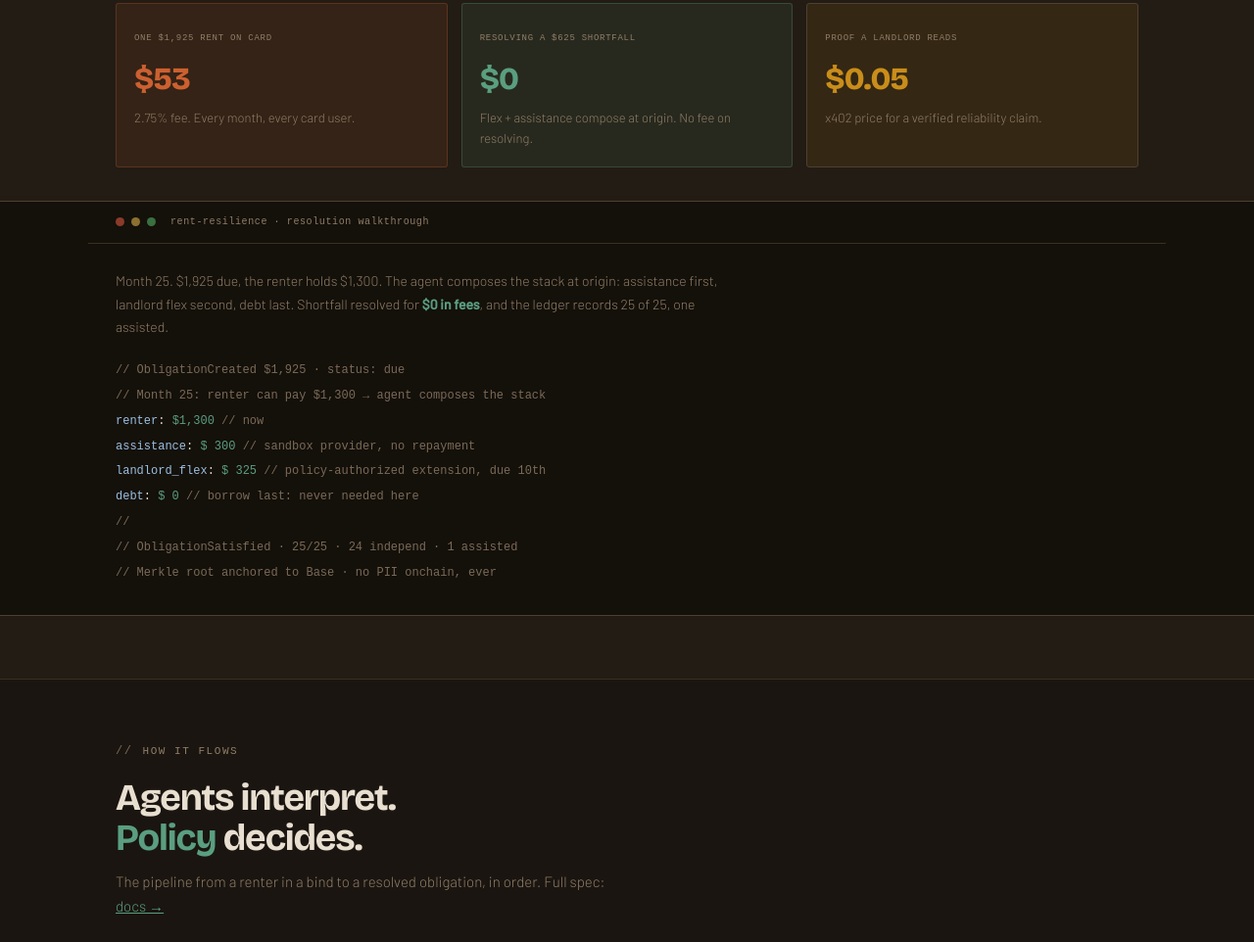
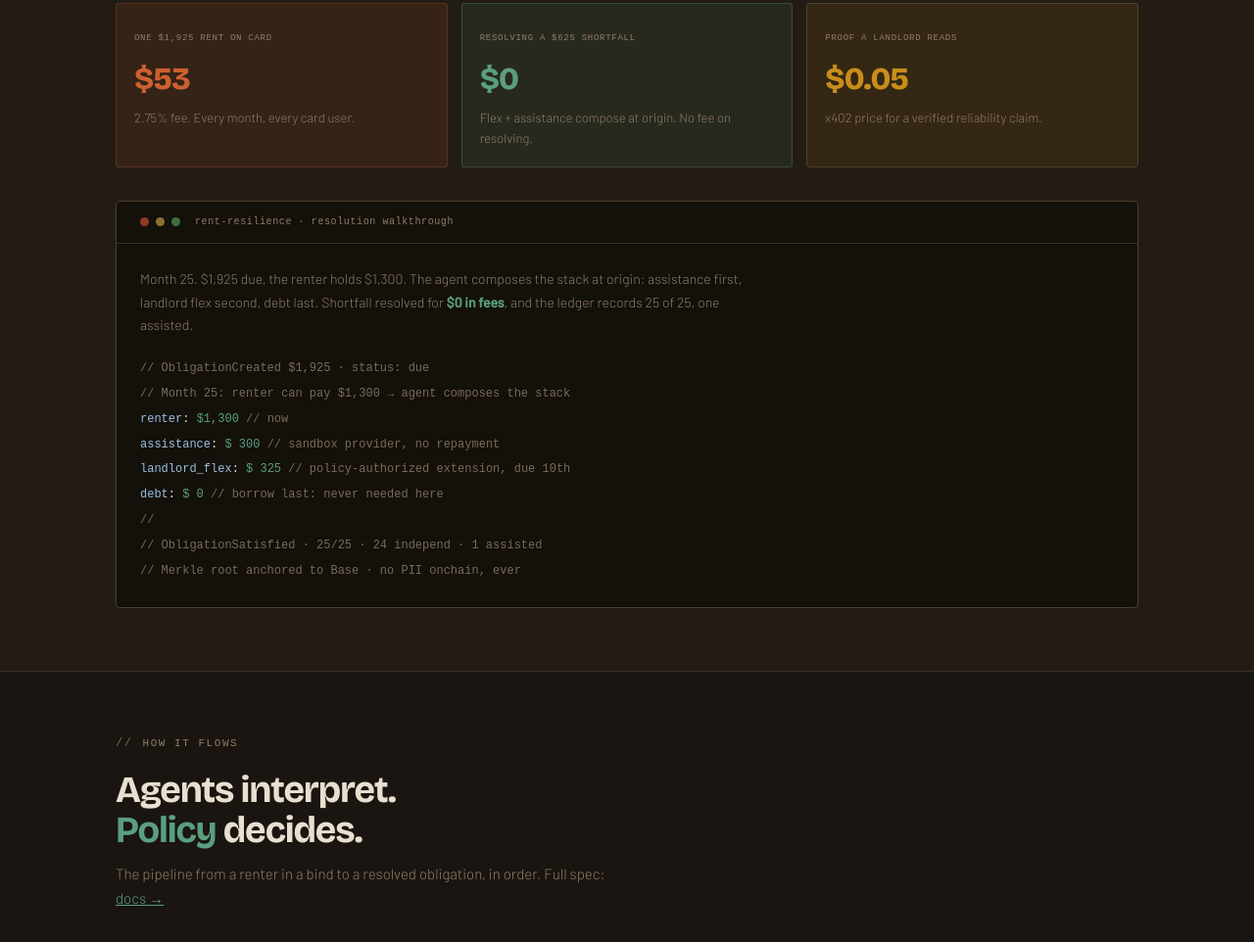
Before and after one commit to kylebrodeur/rent-resilience, a website: page site/public/index.html in a window 1280 px wide. Shown: the part 2334-3296 px from the top of the page at 98% size. Drawn offline with nearby package versions, Linux system fonts and the light colour scheme; a web font is replaced by a local one.

Commit message:
Resolution terminal: container-width bordered card instead of viewport bleed

```diff
--- a/site/public/index.html
+++ b/site/public/index.html
@@ -176,13 +176,13 @@ nav{position:fixed;top:0;left:0;right:0;z-index:200;background:rgba(26,21,16,.93
 .ci2{font-family:'Martian Mono',monospace;font-size:11px;color:var(--go);background:var(--gd);padding:1px 5px;border-radius:2px}
 
 /* Share */
-/* full-width resolution terminal */
-.rterm{position:relative;width:100vw;left:50%;margin-left:-50vw;margin-top:34px;background:#14100a;border-top:1px solid var(--brh);border-bottom:1px solid var(--brh)}
+/* full-width resolution terminal: fills the container edge to edge */
+.rterm{margin-top:34px;background:#14100a;border:1px solid var(--brh);border-radius:4px;overflow:hidden}
 [data-theme=light] .rterm{background:#e6dfd2}
-.rtbar{display:flex;align-items:center;gap:7px;max-width:1100px;margin:0 auto;padding:13px 28px;border-bottom:1px solid var(--br)}
+.rtbar{display:flex;align-items:center;gap:7px;padding:13px 24px;border-bottom:1px solid var(--br)}
 .rtc{width:9px;height:9px;border-radius:50%;flex:none}
 .rttl{font-family:'Martian Mono',monospace;font-size:10px;color:var(--mu);letter-spacing:.06em;margin-left:8px}
-.rtin{max-width:1100px;margin:0 auto;padding:26px 28px 30px}
+.rtin{padding:24px}
 .rtcopy{max-width:620px;color:var(--mu);font-size:14px;line-height:1.7;margin-bottom:20px}
 .rtcopy b{color:var(--tx);font-weight:600}
 .rtcode{font-family:'Martian Mono',monospace;font-size:12px;line-height:2.15;overflow-x:auto}
```
